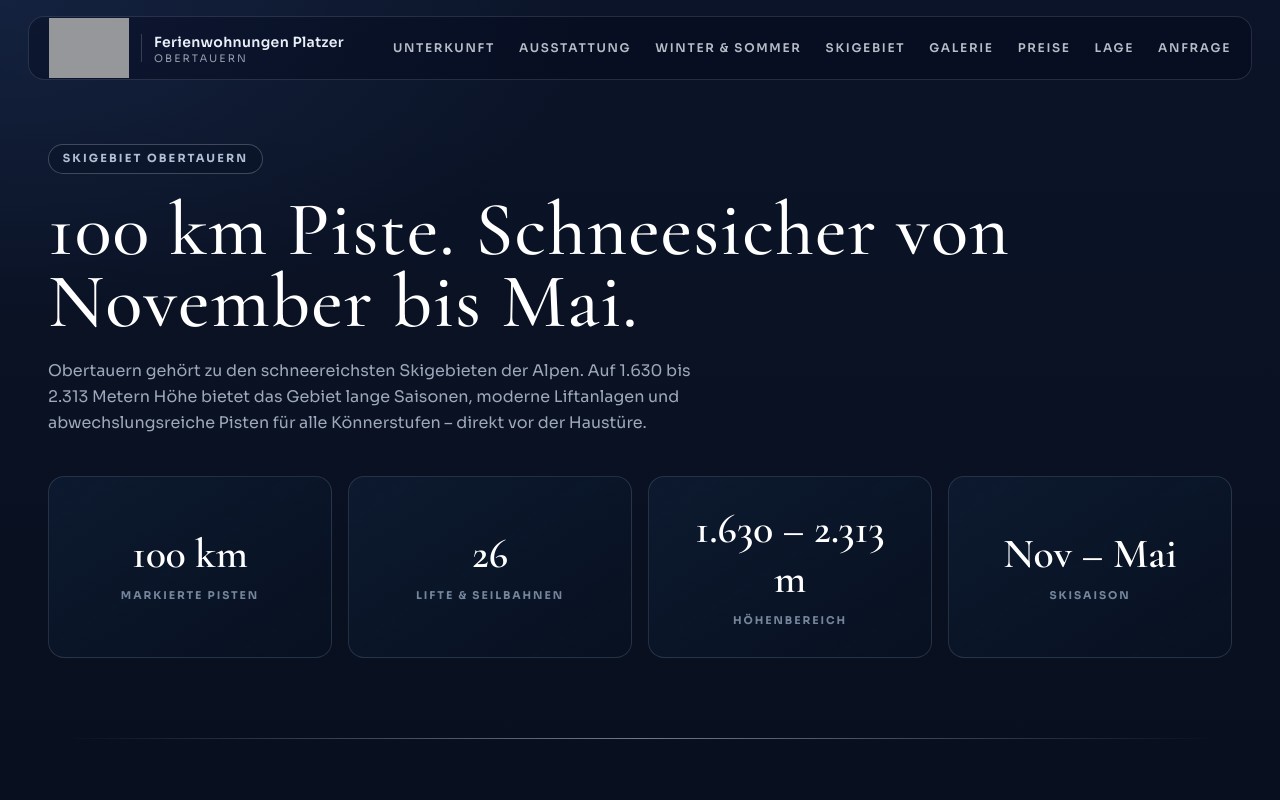
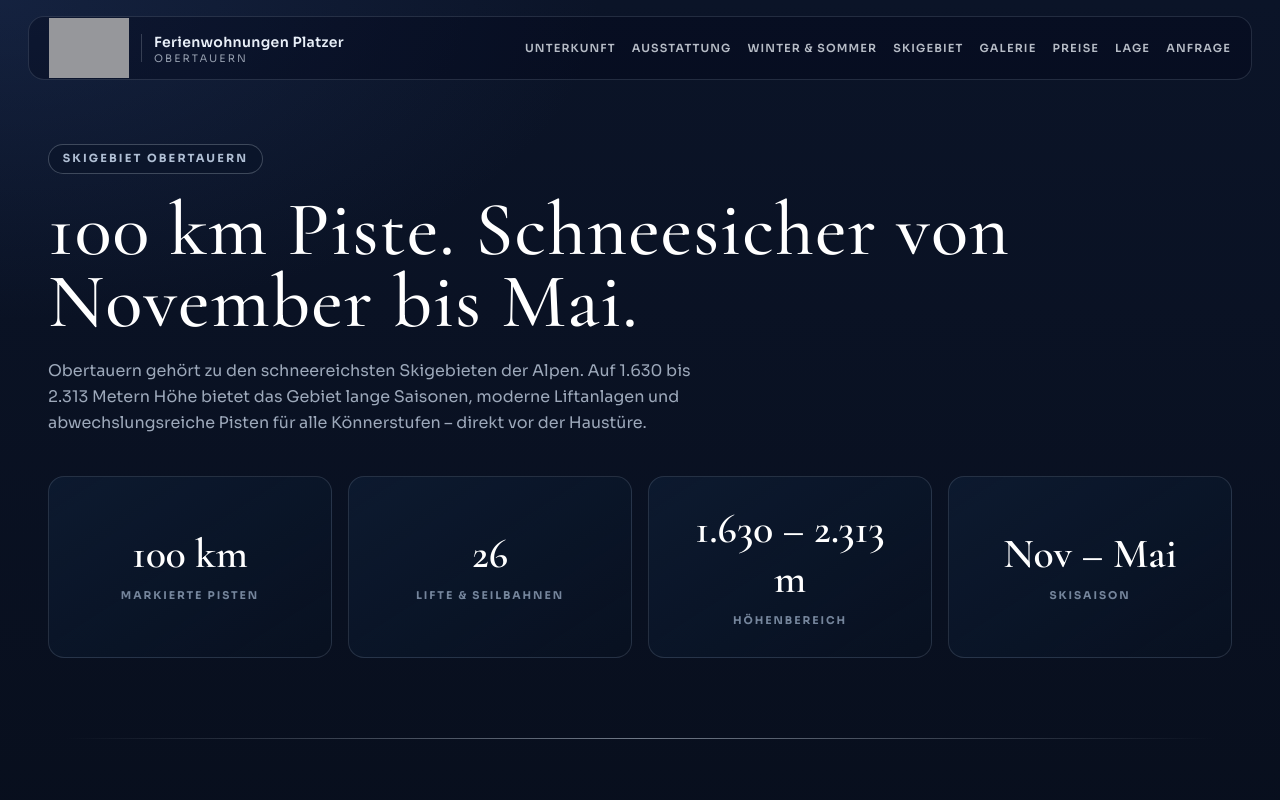
Before and after one commit to Loewenhoch/webseite-fewo, a Next.js app: page /skigebiet in a window 1280 px wide. Shown: the top 800 px of the page. Built offline with nearby package versions, Linux system fonts and the light colour scheme; grey boxes are pictures that could not be loaded.

Commit message:
fix: nav Breakpoint lg→xl, alle 8 Items sichtbar

```diff
--- a/components/layout/header.tsx
+++ b/components/layout/header.tsx
@@ -44,12 +44,12 @@ export function Header() {
           </div>
         </Link>
 
-        <nav className="hidden items-center gap-6 lg:flex">
+        <nav className="hidden items-center gap-4 xl:flex">
           {navData.map((item) => (
             <Link
               key={item.href}
               href={item.href}
-              className="text-xs font-semibold uppercase tracking-[0.14em] text-slate-200/80 transition-colors hover:text-white"
+              className="text-[0.7rem] font-semibold uppercase tracking-[0.1em] text-slate-200/80 transition-colors hover:text-white"
             >
               {item.label}
             </Link>
@@ -59,7 +59,7 @@ export function Header() {
         <button
           type="button"
           aria-label={isOpen ? "Menue schliessen" : "Menue oeffnen"}
-          className="inline-flex rounded-xl border border-slate-300/25 bg-slate-900/55 p-2 text-slate-100 lg:hidden"
+          className="inline-flex rounded-xl border border-slate-300/25 bg-slate-900/55 p-2 text-slate-100 xl:hidden"
           onClick={() => setIsOpen((prev) => !prev)}
         >
           {isOpen ? <X size={19} /> : <Menu size={19} />}
@@ -73,7 +73,7 @@ export function Header() {
             animate={{ opacity: 1, y: 0 }}
             exit={{ opacity: 0, y: -8 }}
             transition={{ duration: 0.28 }}
-            className="mx-auto mt-3 w-full max-w-7xl rounded-2xl border border-slate-200/30 bg-slate-950/90 p-4 shadow-[0_26px_40px_-24px_rgba(2,6,16,0.95)] backdrop-blur-xl lg:hidden"
+            className="mx-auto mt-3 w-full max-w-7xl rounded-2xl border border-slate-200/30 bg-slate-950/90 p-4 shadow-[0_26px_40px_-24px_rgba(2,6,16,0.95)] backdrop-blur-xl xl:hidden"
           >
             <nav className="flex flex-col gap-2">
               {navData.map((item) => (
```
